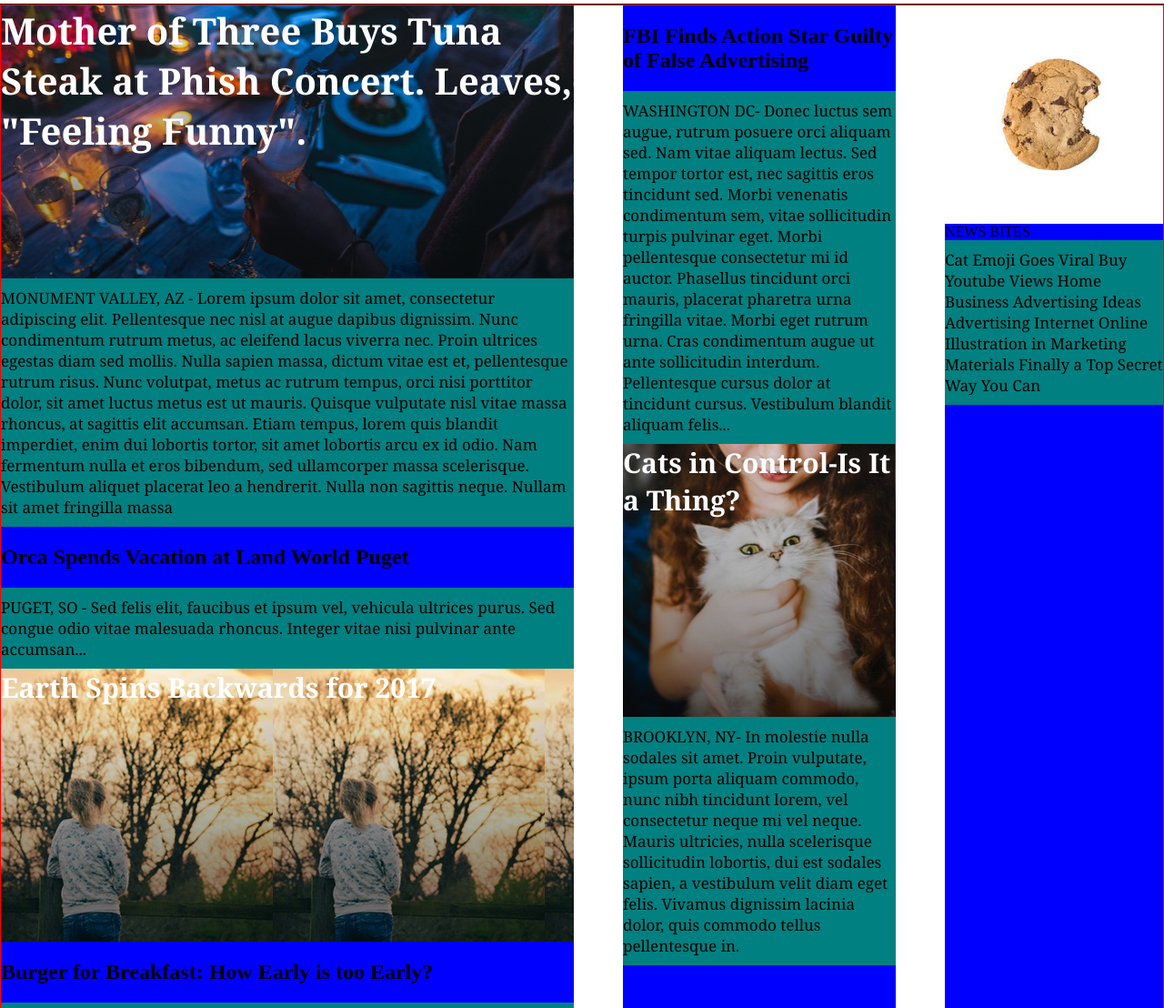
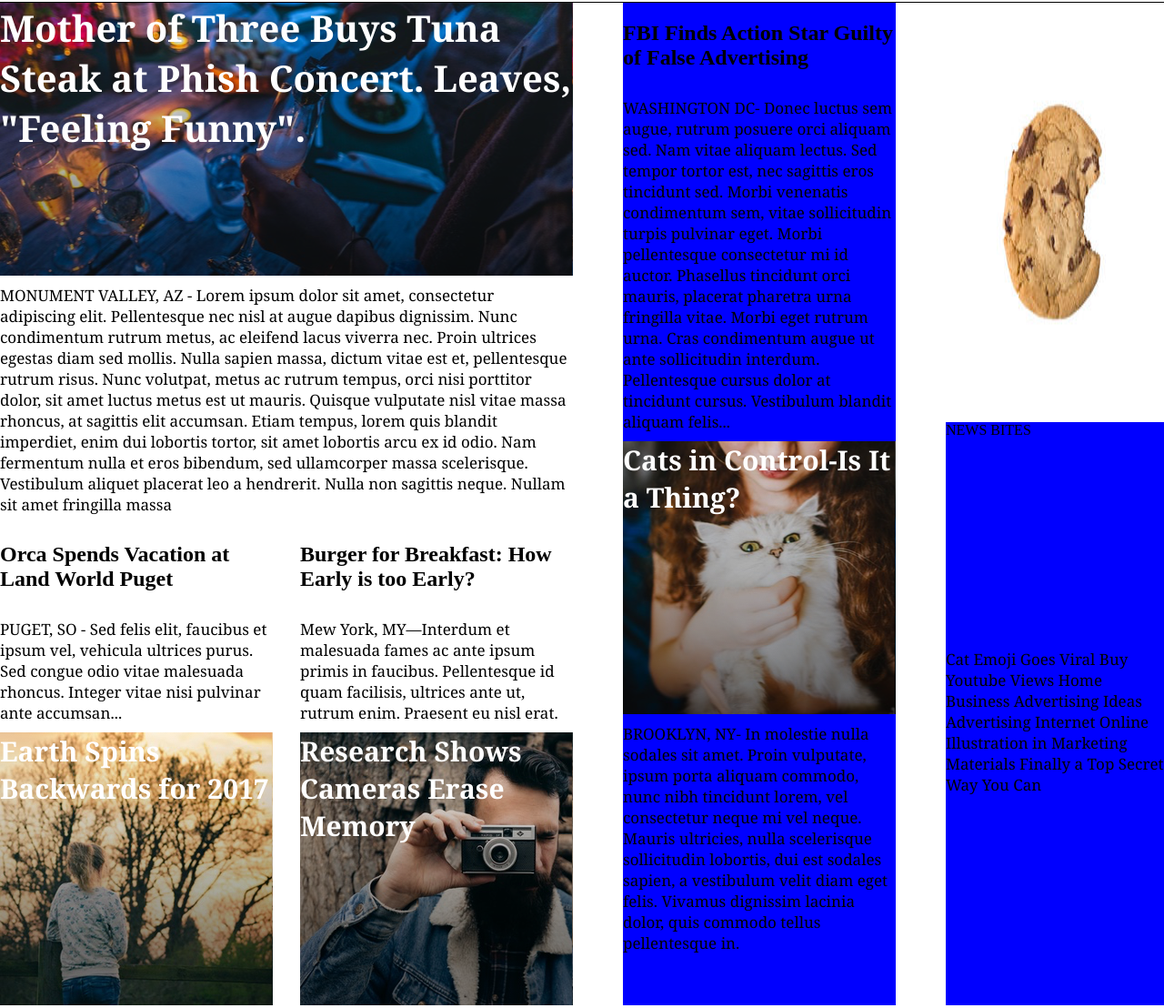
Before and after one commit to GBGitUser/codeacademy-mytimes, a plain HTML site: page index.html in a window 1280 px wide. Shown: the part 78-1186 px from the top of the page at 91% size. Drawn offline with Linux system fonts and the light colour scheme.

Commit message:
changes after watching vid

```diff
--- a/index.html
+++ b/index.html
@@ -38,12 +38,17 @@
 
       <!-- Left Column -->
       <div class="column_large">
+
+        <div class="story_main">
           <div class="img_headline photo_phish main_headline">
             <p>Mother of Three Buys Tuna Steak at Phish Concert. Leaves, "Feeling Funny".</p>
           </div>
           <div class="story_body">
             MONUMENT VALLEY, AZ - Lorem ipsum dolor sit amet, consectetur adipiscing elit. Pellentesque nec nisl at augue dapibus dignissim. Nunc condimentum rutrum metus, ac eleifend lacus viverra nec. Proin ultrices egestas diam sed mollis. Nulla sapien massa, dictum vitae est et, pellentesque rutrum risus. Nunc volutpat, metus ac rutrum tempus, orci nisi porttitor dolor, sit amet luctus metus est ut mauris. Quisque vulputate nisl vitae massa rhoncus, at sagittis elit accumsan. Etiam tempus, lorem quis blandit imperdiet, enim dui lobortis tortor, sit amet lobortis arcu ex id odio. Nam fermentum nulla et eros bibendum, sed ullamcorper massa scelerisque. Vestibulum aliquet placerat leo a hendrerit. Nulla non sagittis neque. Nullam sit amet fringilla massa
           </div>
+        </div>
+
+        <div class="story_left">
           <div class="story_headline">
             <p>Orca Spends Vacation at Land World Puget</p>
           </div>
@@ -53,6 +58,9 @@
           <div class="img_headline photo_earth">
             <p>Earth Spins Backwards for 2017</p>
           </div>
+        </div>
+
+        <div class="story_left">
           <div class="story_headline">
             <p>Burger for Breakfast: How Early is too Early?</p>
           </div>
@@ -61,6 +69,7 @@
           </div>
           <div class="img_headline photo_cameras">
             <p>Research Shows Cameras Erase Memory</p>
+          </div>
         </div>
       </div>
 
--- a/resources/css/style.css
+++ b/resources/css/style.css
@@ -37,7 +37,6 @@ header .spacer {
   align-items: center;
   justify-content: flex-start;
   width: 50%;
-  border: 1px solid black;
 }
 
 .logo img {
@@ -75,26 +74,27 @@ nav {
 .container {
   display: flex;
   justify-content: space-between;
-  border: 1px solid red;
 }
 
 .column_large {
   display: flex;
-  flex-direction: column;
+  flex-wrap: wrap;
+  justify-content: space-between;
+  align-content: flex-start;
   width: 630px;
-  background-color: blue;
 }
 
 .column_medium {
   display: flex;
-  flex-direction: column;
+  flex-wrap: wrap;
+  align-content: flex-start;
   width: 300px;
   background-color: blue;
 }
 
 .column_small {
   display: flex;
-  flex-direction: column;
+  flex-wrap: wrap;
   width: 240px;
   background-color: blue;
 }
@@ -131,7 +131,6 @@ nav {
 
 /*** News Stories ***/
 .story_body {
-  background-color: teal;
   font-family: Georgia;
   font-size: 17px;
   color: black;
@@ -139,14 +138,27 @@ nav {
 }
 
 .story_headline {
-  display: block;
   font-size: 1.5em;
   font-weight: bold;
   padding: 20px 0;
 }
 
-
-
 .newsbites_title {
   text-transform: uppercase;
 }
+
+.story_left {
+  width: 300px;
+}
+
+.story_middle {
+  width: 300px;
+}
+
+.story_right {
+  width: 240px;
+}
+
+.story_main {
+  width: 630px;
+}
```
Lines whose indentation alone changed are shown as unchanged.
